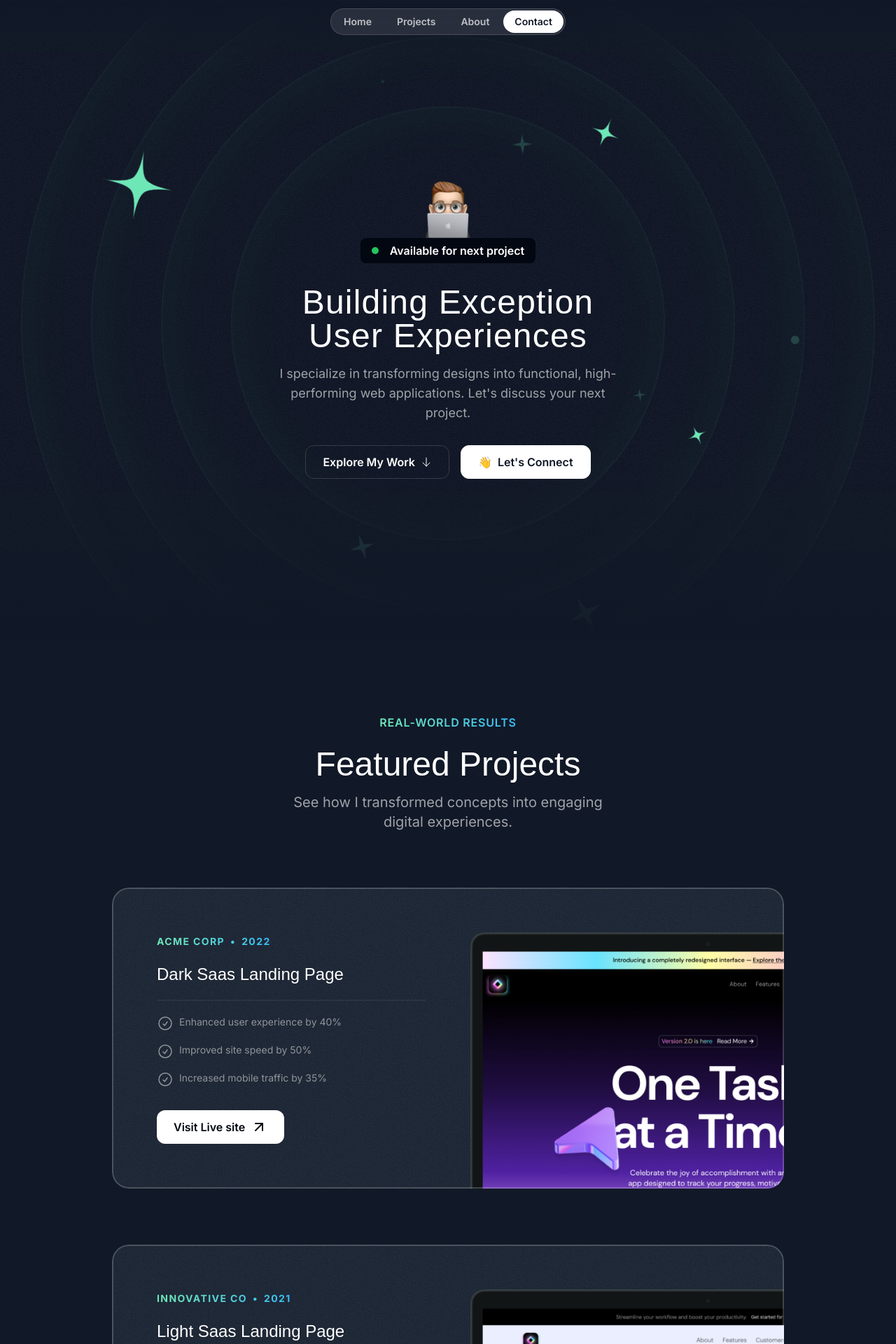
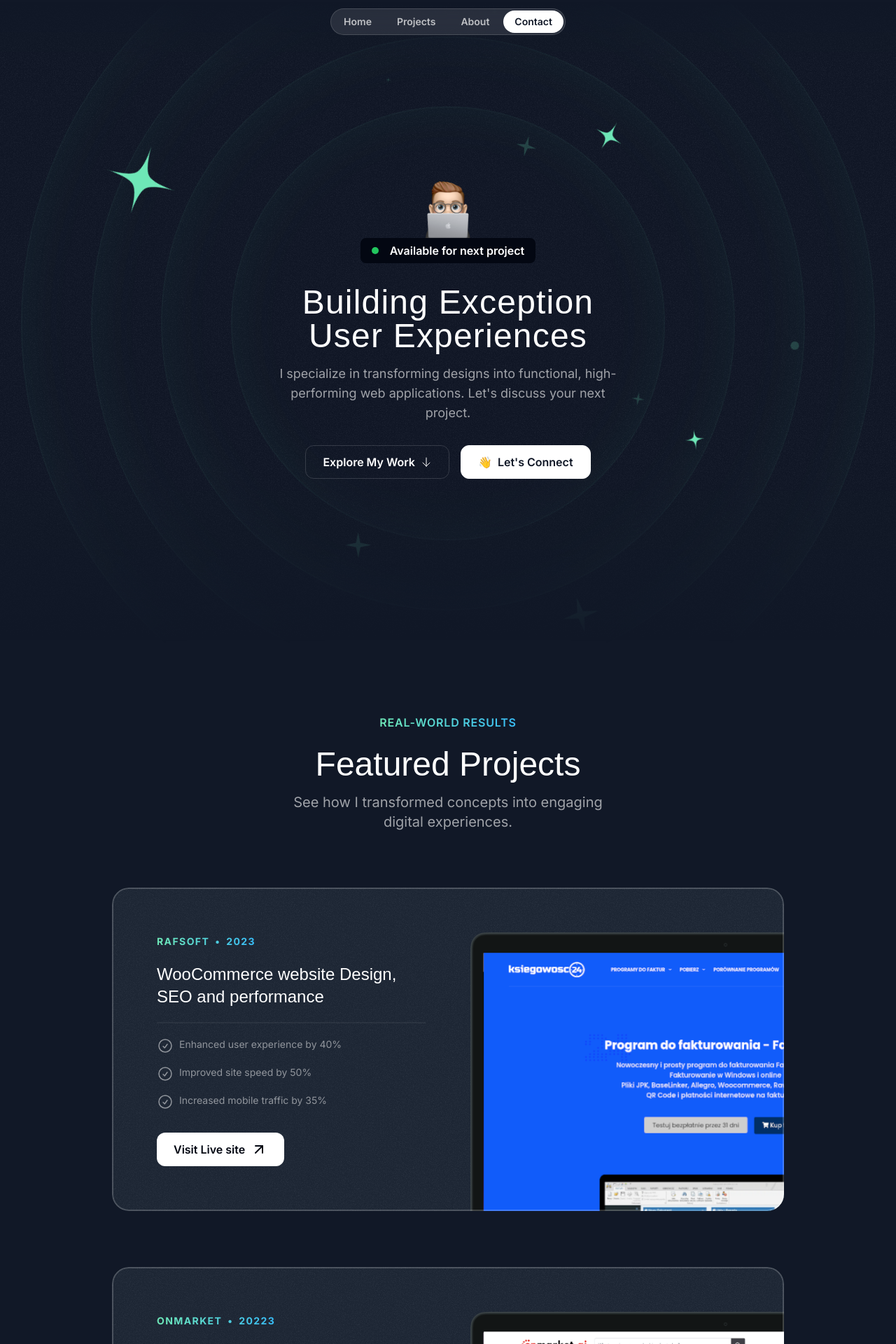
Before and after one commit to developerhasan99/portfolio, a Next.js app: page / in a window 1280 px wide. Shown: the top 1920 px of the page at 70% size. Built offline with nearby package versions, Linux system fonts and the light colour scheme; a web font is replaced by a local one.

Commit message:
Aded: Llinks

```diff
--- a/src/app/globals.css
+++ b/src/app/globals.css
@@ -3,6 +3,9 @@
 @tailwind utilities;
 
 @layer base {
+  html {
+    scroll-behavior: smooth;
+  }
   .nav-item {
     @apply px-4 py-1.5 rounded-full text-white/70 text-sm font-semibold hover:bg-white/10 hover:text-white transition duration-300;
   }
--- a/src/sections/About.tsx
+++ b/src/sections/About.tsx
@@ -91,7 +91,7 @@ const hobbies = [
 export const AboutSection = () => {
   const constrainRef = useRef(null);
   return (
-    <div className="py-20 lg:py-28">
+    <section id="about" className="py-20 lg:py-28">
       <div className="container">
         <SectionHeader
           eyebrow="About Me"
@@ -165,6 +165,6 @@ export const AboutSection = () => {
           </div>
         </div>
       </div>
-    </div>
+    </section>
   );
 };
--- a/src/sections/Contact.tsx
+++ b/src/sections/Contact.tsx
@@ -3,7 +3,7 @@ import grainImage from "@/assets/images/grain.jpg";
 
 export const ContactSection = () => {
   return (
-    <div className="py-16 pt-12 lg:py-24 lg:pt-20">
+    <section id="contact" className="py-16 pt-12 lg:py-24 lg:pt-20">
       <div className="container">
         <div className="bg-gradient-to-r from-emerald-300 to-sky-400 text-gray-900 py-8 px-10 rounded-3xl text-center md:text-left relative overflow-hidden z-0">
           <div
@@ -23,7 +23,7 @@ export const ContactSection = () => {
               </p>
             </div>
             <a
-              href="#"
+              href="mailto:developerhasan99@gmail.com"
               className="inline-flex text-white bg-gray-900 items-center gap-2 px-6 h-12 rounded-xl flex-shrink-0"
             >
               <span className="font-semibold">Contact Me</span>
@@ -32,6 +32,6 @@ export const ContactSection = () => {
           </div>
         </div>
       </div>
-    </div>
+    </section>
   );
 };
--- a/src/sections/Footer.tsx
+++ b/src/sections/Footer.tsx
@@ -1,27 +1,27 @@
 import ArrowIcon from "@/assets/icons/arrow-up-right.svg";
 const socialLinks = [
   {
-    title: "Youtube",
-    href: "#",
+    title: "Facebook",
+    href: "https://www.facebook.com/developerhasan99/",
   },
   {
-    title: "Youtube",
-    href: "#",
+    title: "Linkedin",
+    href: "https://www.linkedin.com/in/developerhasan99/",
   },
   {
-    title: "Youtube",
-    href: "#",
+    title: "Upwork",
+    href: "https://www.upwork.com/freelancers/~01e0d306e3c729d12e",
   },
   {
-    title: "Youtube",
-    href: "#",
+    title: "Github",
+    href: "https://github.com/developerhasan99/",
   },
 ];
 
 export const Footer = () => {
   return (
     <footer className="relative -z-0 overflow-x-clip">
-      <div className="absolute h-[400px] w-[1600px] bottom-0 left-1/2 -translate-x-1/2 bg-emerald-300/30 [mask-image:radial-gradient(50%_50%_at_bottom_center,black,transparent)] -z-10"></div>
+      <div className="absolute h-[400px] w-[1600px] bottom-0 left-1/2 -translate-x-1/2 bg-emerald-300/30 [mask-image:radial-gradient(50%_50%_at_bottom_center,black,transparent)] -z-10 pointer-events-none"></div>
       <div className="container">
         <div className="border-t border-white/15 py-6 text-sm flex flex-col md:flex-row md:justify-between items-center gap-8">
           <div className="text-white/40">&copy; 2024. All rights reserved.</div>
--- a/src/sections/Header.tsx
+++ b/src/sections/Header.tsx
@@ -5,14 +5,14 @@ export const Header = () => {
         <a href="#" className="nav-item">
           Home
         </a>
-        <a href="#" className="nav-item">
+        <a href="#projects" className="nav-item">
           Projects
         </a>
-        <a href="#" className="nav-item">
+        <a href="#about" className="nav-item">
           About
         </a>
         <a
-          href="#"
+          href="#contact"
           className="nav-item bg-white text-gray-900 hover:bg-white/70 hover:text-gray-900"
         >
           Contact
--- a/src/sections/Hero.tsx
+++ b/src/sections/Hero.tsx
@@ -8,7 +8,10 @@ import SparkleIcon from "@/assets/icons/sparkle.svg";
 
 export const HeroSection = () => {
   return (
-    <div className="py-32 md:py-48 lg:py-60 relative z-0 overflow-x-clip">
+    <section
+      id="home"
+      className="py-32 md:py-48 lg:py-60 relative z-0 overflow-x-clip"
+    >
       <div className="absolute inset-0 [mask-image:linear-gradient(to_bottom,transparent,black_10%,black_70%,transparent)]">
         <div
           className="absolute inset-0 -z-30 opacity-5"
@@ -140,17 +143,23 @@ export const HeroSection = () => {
             </p>
           </div>
           <div className="flex flex-col md:flex-row justify-center items-center gap-4 mt-8">
-            <button className="inline-flex items-center gap-2 border border-white/15 px-6 h-12 rounded-xl">
+            <a
+              href="#projects"
+              className="inline-flex items-center gap-2 border border-white/15 px-6 h-12 rounded-xl"
+            >
               <span className="font-semibold">Explore My Work</span>
               <ArrowDown className="size-4" />
-            </button>
-            <button className="inline-flex items-center gap-2 border border-white bg-white text-gray-900 rounded-xl h-12 px-6">
+            </a>
+            <a
+              href="https://www.linkedin.com/in/developerhasan99/"
+              className="inline-flex items-center gap-2 border border-white bg-white text-gray-900 rounded-xl h-12 px-6"
+            >
               <span>👋</span>
               <span className="font-semibold">Let&apos;s Connect</span>
-            </button>
+            </a>
           </div>
         </div>
       </div>
-    </div>
+    </section>
   );
 };
--- a/src/sections/Projects.tsx
+++ b/src/sections/Projects.tsx
@@ -1,26 +1,38 @@
+import ksiegowosc24 from "@/assets/images/ksiegowosc24.png";
+import onmarket from "@/assets/images/onmarket.png";
 import darkSaasLandingPage from "@/assets/images/dark-saas-landing-page.png";
 import lightSaasLandingPage from "@/assets/images/light-saas-landing-page.png";
 import aiStartupLandingPage from "@/assets/images/ai-startup-landing-page.png";
 import Image from "next/image";
 import CheckIcon from "@/assets/icons/check-circle.svg";
 import ArrowRightIcon from "@/assets/icons/arrow-up-right.svg";
-import grainImage from "@/assets/images/grain.jpg";
 import SectionHeader from "@/components/SectionHeader";
 import Card from "@/components/Card";
-import { Jersey_20 } from "next/font/google";
 
 const portfolioProjects = [
   {
-    company: "Acme Corp",
-    year: "2022",
-    title: "Dark Saas Landing Page",
+    company: "Rafsoft",
+    year: "2023",
+    title: "WooCommerce website Design, SEO and performance",
     results: [
       { title: "Enhanced user experience by 40%" },
       { title: "Improved site speed by 50%" },
       { title: "Increased mobile traffic by 35%" },
     ],
-    link: "https://youtu.be/4k7IdSLxh6w",
-    image: darkSaasLandingPage,
+    link: "https://ksiegowosc24.pl/",
+    image: ksiegowosc24,
+  },
+  {
+    company: "Onmarket",
+    year: "20223",
+    title: "Freelance Marketplace Creation, similar to Fiverr.",
+    results: [
+      { title: "Enhanced user experience by 40%" },
+      { title: "Improved site speed by 50%" },
+      { title: "Increased mobile traffic by 35%" },
+    ],
+    link: "https://onmarket.ai/",
+    image: onmarket,
   },
   {
     company: "Innovative Co",
@@ -62,7 +74,7 @@ const portfolioProjects = [
 
 export const ProjectsSection = () => {
   return (
-    <section className="pb-16 lg:py-24">
+    <section id="projects" className="pb-16 lg:py-24">
       <div className="container">
         <SectionHeader
           eyebrow="Real-world Results"
@@ -101,6 +113,7 @@ export const ProjectsSection = () => {
                     ))}
                   </ul>
                   <a
+                    target="_blank"
                     href={project.link}
                     className="bg-white text-gray-950 h-12 px-6 rounded-xl font-semibold flex md:inline-flex justify-center items-center gap-2 mt-8"
                   >
```
Also changed, not shown: src/assets/images/ksiegowosc24.png (added), src/assets/images/onmarket.png (added).
